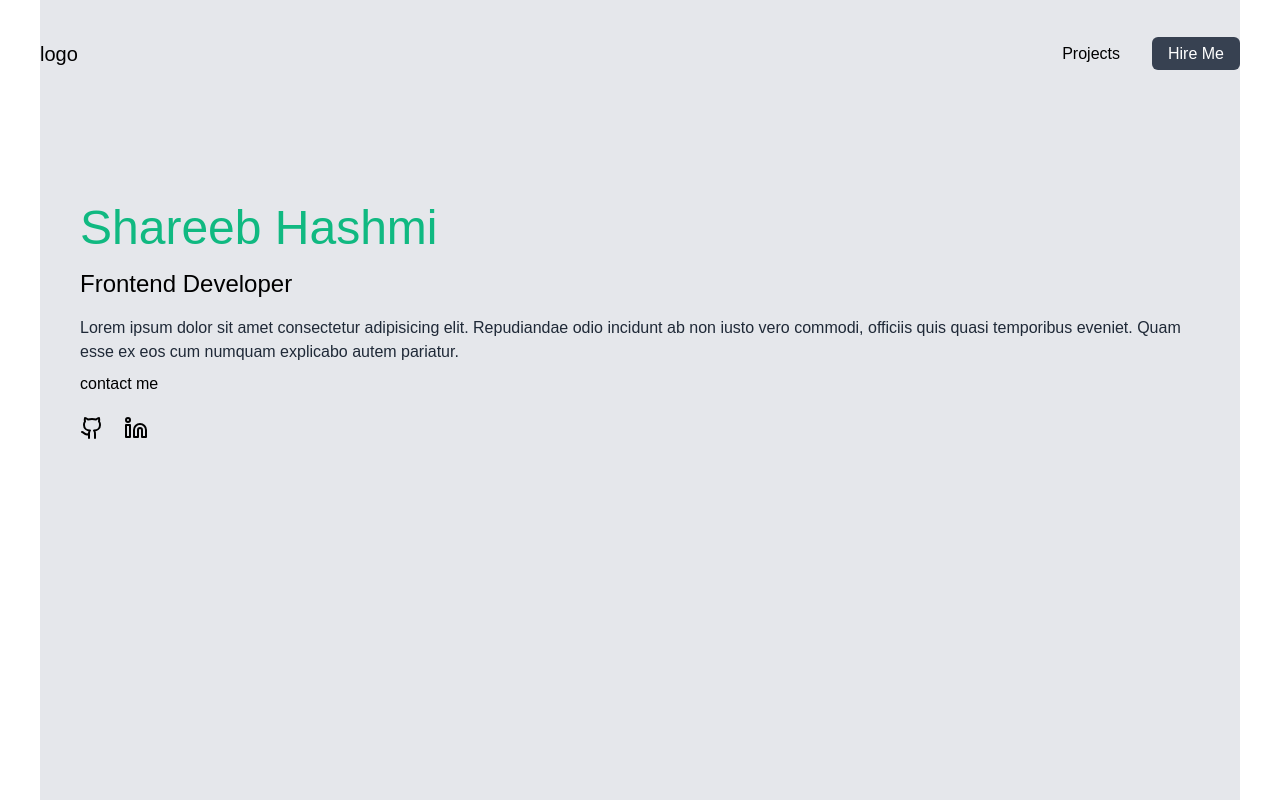
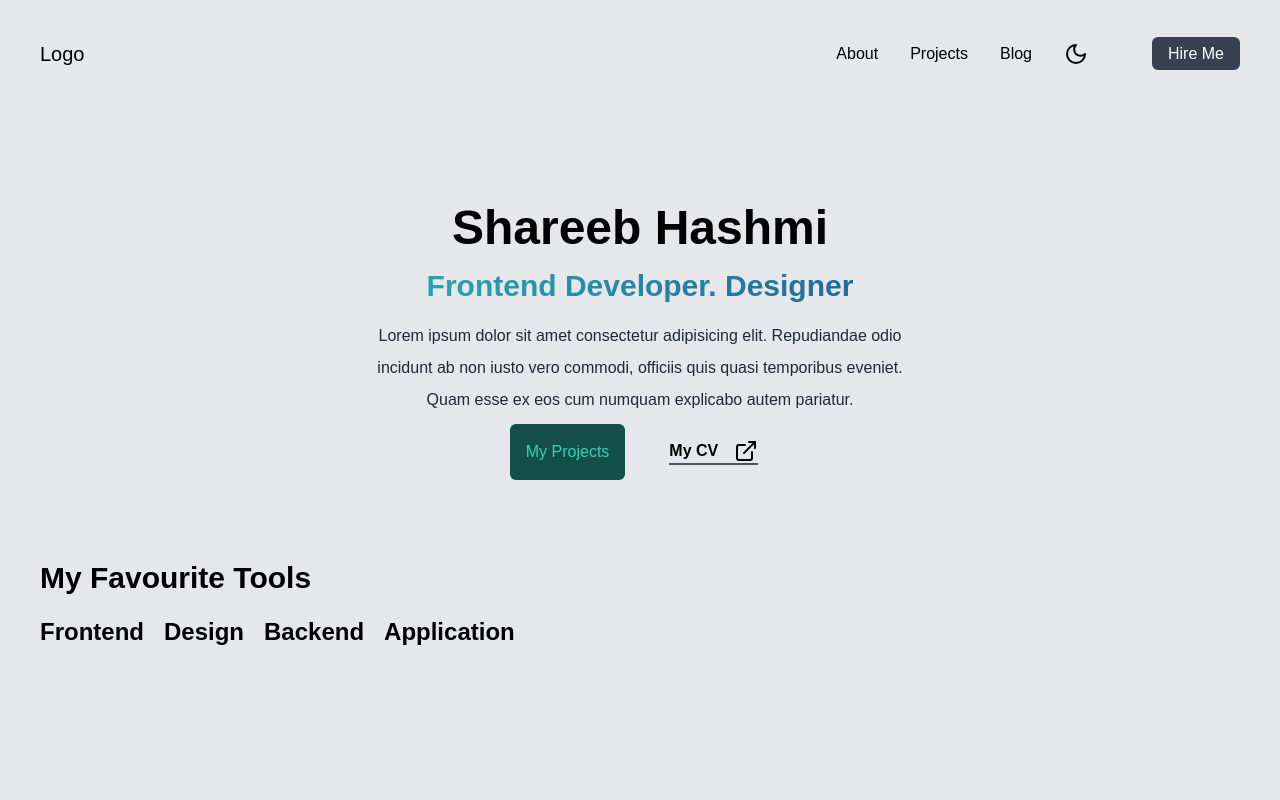
Before and after one commit to HashmiShareeb/my_portfolio, a React (Vite) app: page / in a window 1280 px wide. Built offline with nearby package versions, Linux system fonts and the light colour scheme.

Commit message:
feat:landingpage redesign

```diff
--- a/src/components/Home.tsx
+++ /dev/null
@@ -1,61 +0,0 @@
-import { Github, Moon, YoutubeIcon, Linkedin } from "lucide-react";
-import React, { useState } from "react";
-import { Link } from "react-router-dom";
-
-export default () => {
-  const [darkMode, setDarkMode] = useState(false);
-  return (
-    // <div className=" dark:bg-gray-200 bg-gray-900 dark:text-white min-h-screen ">
-    //   <div className="container mx-auto px-6 py-8">
-    //     <h3 className="text-gray-700 text-4xl font-medium">Logo</h3>
-    //   </div>
-    // </div>
-    <main className="bg-white px-10 ">
-      <section className="bg-gray-200 min-h-screen">
-        <nav className="py-10 mb-12 flex justify-between">
-          <h1 className="text-xl">logo</h1>
-          <ul className="flex items-center">
-            <li>
-              <Link to="/projects">Projects</Link>
-            </li>
-            <li>
-              <a
-                className="bg-gray-700 hover:bg-emerald-600 hover:opacity-0.5 text-white rounded-md px-4 py-2 ml-8"
-                href="#"
-              >
-                Hire Me
-              </a>
-              {/* <a className="bg-gradient-to-r from-emerald-200 to-teal-500 rounded-md px-4 py-2 ml-8" href="">
-                Hire Me
-              </a> */}
-            </li>
-          </ul>
-        </nav>
-        {/* nav end */}
-        <div className="p-10">
-          <h2 className="text-5xl py-2 text-emerald-500 font-medium">
-            Shareeb Hashmi
-          </h2>
-          <h3 className="text-2xl py-2">Frontend Developer</h3>
-          <p className="py-2 text-medium leading-6 text-gray-800">
-            Lorem ipsum dolor sit amet consectetur adipisicing elit. Repudiandae
-            odio incidunt ab non iusto vero commodi, officiis quis quasi
-            temporibus eveniet. Quam esse ex eos cum numquam explicabo autem
-            pariatur.
-          </p>
-          <button>contact me</button>
-          <div className=" text-5xl flex justify-start gap-5 mt-5">
-            <a href="https://github.com/HashmiShareeb" target="_blank">
-              <Github className="cursor-pointer" />
-            </a>
-            <a href="" target="_blank">
-              <Linkedin className="cursor-pointer" />
-            </a>
-          </div>
-        </div>
-      </section>
-    </main>
-  );
-
-  //dark:bg-gray-900
-};
--- /dev/null
+++ b/src/components/Navbar.tsx
@@ -0,0 +1,38 @@
+import { AlignLeftIcon, MoonIcon, X } from "lucide-react";
+import React, { useState } from "react";
+import { Link } from "react-router-dom";
+export default () => {
+  // const [isOpen, setIsOpen] = useState(false);
+  return (
+    <nav className="py-10 mb-12 flex justify-between">
+      <h1 className="text-xl capitalize dark:text-white">logo</h1>
+      <ul className="flex items-center gap-8">
+        <li className="dark:text-white">
+          <Link to="/about">About</Link>
+        </li>
+        <li className="dark:text-white">
+          <Link to="/projects">Projects</Link>
+        </li>
+        <li className="dark:text-white">
+          <Link to="/blog">Blog</Link>
+        </li>
+        <li className="dark:text-white">
+          <MoonIcon />
+        </li>
+        <li>
+          <a
+            className="bg-gray-700 hover:bg-teal-900 text-white rounded-md px-4 py-2 ml-8"
+            href="#"
+          >
+            Hire Me
+          </a>
+          {/* <a className="bg-gradient-to-r from-emerald-200 to-teal-500 rounded-md px-4 py-2 ml-8" href="">
+          Hire Me
+        </a> */}
+        </li>
+      </ul>
+    </nav>
+  );
+
+  /* nav end */
+};
--- a/src/main.tsx
+++ b/src/main.tsx
@@ -2,12 +2,16 @@ import React from "react";
 import ReactDOM from "react-dom/client";
 import { createBrowserRouter, RouterProvider } from "react-router-dom";
 import "./styles/tailwind.css";
-import Home from "./components/Home";
+import "./styles/styles.css";
+import Home from "./screens/Home";
 
 const router = createBrowserRouter([
   {
     path: "/",
     element: <Home />,
+  },
+  {
+    path: "/about",
   },
   {
     path: "/projects",
--- /dev/null
+++ b/src/screens/Home.tsx
@@ -0,0 +1,98 @@
+import {
+  Github,
+  Moon,
+  YoutubeIcon,
+  Linkedin,
+  Link2,
+  ExternalLink,
+} from "lucide-react";
+import React, { useState } from "react";
+import { Link } from "react-router-dom";
+import Navbar from "../components/Navbar";
+
+export default () => {
+  const [darkMode, setDarkMode] = useState(false);
+  return (
+    // <div className=" dark:bg-gray-200 bg-gray-900 dark:text-white min-h-screen ">
+    //   <div className="container mx-auto px-6 py-8">
+    //     <h3 className="text-gray-700 text-4xl font-medium">Logo</h3>
+    //   </div>
+    // </div>
+    <main className="px-10 bg-gray-200 dark:bg-gray-900 min-h-screen">
+      <section>
+        <Navbar />
+        <div className="p-10 text-center">
+          <div>
+            <h2 className="text-5xl py-2 text-black dark:text-white font-semibold">
+              Shareeb Hashmi
+            </h2>
+            <h3 className="text-3xl py-2 font-semibold bg-gradient-to-r bg-clip-text text-transparent from-teal-400 to-blue-900">
+              Frontend Developer. Designer
+            </h3>
+            <p className="py-2 text-md leading-8 text-gray-800 dark:text-white mx-auto md:text-md md:w-1/2 sm:w-full">
+              Lorem ipsum dolor sit amet consectetur adipisicing elit.
+              Repudiandae odio incidunt ab non iusto vero commodi, officiis quis
+              quasi temporibus eveniet. Quam esse ex eos cum numquam explicabo
+              autem pariatur.
+            </p>
+
+            <div className="flex justify-center items-center gap-8">
+              {/* <button className="bg-teal-900 rounded-md p-3 font-medium text-teal-400 capitalize">
+                my projects
+              </button> */}
+              <Link
+                to="/projects"
+                className="bg-teal-900 rounded-md p-4 font-medium text-teal-400 capitalize"
+              >
+                My Projects
+              </Link>
+              <Link
+                to="/projects"
+                className="capitalize font-bold inline-flex mx-3 items-center border-b-2 border-gray-600 hover:border-white hover:text-white"
+              >
+                My CV
+                <span className="mx-auto pl-4">
+                  <ExternalLink />
+                </span>
+              </Link>
+            </div>
+
+            {/* <div className=" text-5xl flex justify-start gap-5 mt-5">
+              <a href="https://github.com/HashmiShareeb" target="_blank">
+                <Github className="cursor-pointer" />
+              </a>
+              <a href="" target="_blank">
+                <Linkedin className="cursor-pointer" />
+              </a>
+            </div> */}
+          </div>
+          {/* <div>
+            <h1 className="my-5 text-center text-indigo-500">
+              Placeholder img comes here
+            </h1>
+          </div> */}
+        </div>
+      </section>
+      {/* Section end */}
+      <section className="py-10">
+        <h2 className="text-3xl font-semibold">My Favourite Tools</h2>
+        <div className="inline-flex items-center gap-5 justify-between mt-5">
+          <div>
+            <h3 className="text-2xl font-semibold capitalize">frontend</h3>
+          </div>
+          <div>
+            <h3 className="text-2xl font-semibold capitalize">design</h3>
+          </div>
+          <div>
+            <h3 className="text-2xl font-semibold capitalize">backend</h3>
+          </div>
+          <div>
+            <h3 className="text-2xl font-semibold capitalize">application</h3>
+          </div>
+        </div>
+      </section>
+    </main>
+  );
+
+  //dark:bg-gray-900
+};
--- /dev/null
+++ b/src/styles/styles.css
@@ -0,0 +1,15 @@
+::selection {
+  background-color: transparent;
+  color: teal;
+}
+
+html,body{
+    box-sizing: border-box;
+    margin: 0;
+    padding: 0;
+
+
+
+
+
+}
--- a/tsconfig.json
+++ b/tsconfig.json
@@ -16,6 +16,6 @@
     "noEmit": true,
     "jsx": "react-jsx"
   },
-  "include": ["src", "src/components/Home.tsx", "src/components/Home.tsx", "src/components/Home.tsx", "src/components/Home.tsx"],
+  "include": ["src", "src/screens/Home.tsx", "src/screens/Home.tsx", "src/screens/Home.tsx", "src/screens/Home.tsx"],
   "references": [{ "path": "./tsconfig.node.json" }]
 }
```
